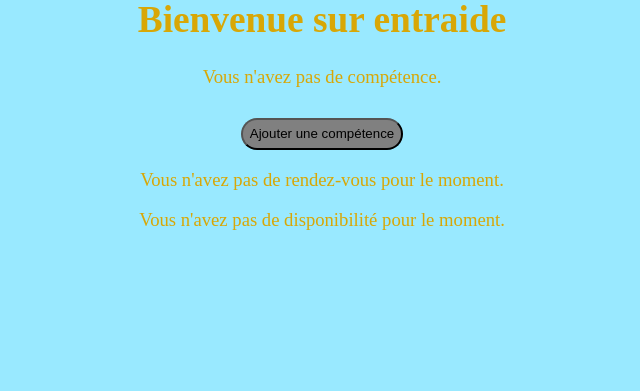
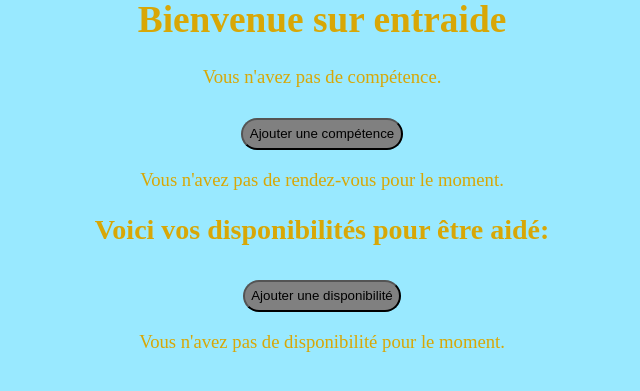
Before and after one commit to MathieuROCANCOURT/Skill-sharing-website, a Django app: page /skill_sharing/home/ in a window 1280 px wide. Shown: the part 186-577 px from the top of the page, without its empty margins (318-958 px from the left). Run offline with Django 5.2, Linux system fonts and the light colour scheme; a user stored in the database is signed in; data comes from the database, SQL or seed files in the repository.

Commit message:
feat: Add button to redirection to add a slot.

```diff
--- a/skill_sharing/templates/skill_sharing/home.html
+++ b/skill_sharing/templates/skill_sharing/home.html
@@ -40,8 +40,9 @@
 <p>Vous n'avez pas de rendez-vous pour le moment.</p>
 {% endif %}
 
+<h2>Voici vos disponibilités pour être aidé:</h2>
+<a href="{% url 'skill_sharing:add_available_slot' %}"><input type="button" value="Ajouter une disponibilité"></a>
 {% if slots_available %}
-<h2>Voici vos disponibilités pour être aidé:</h2>
 <ul>
     {% for slot_available in slots_available %}
     <li>
```
